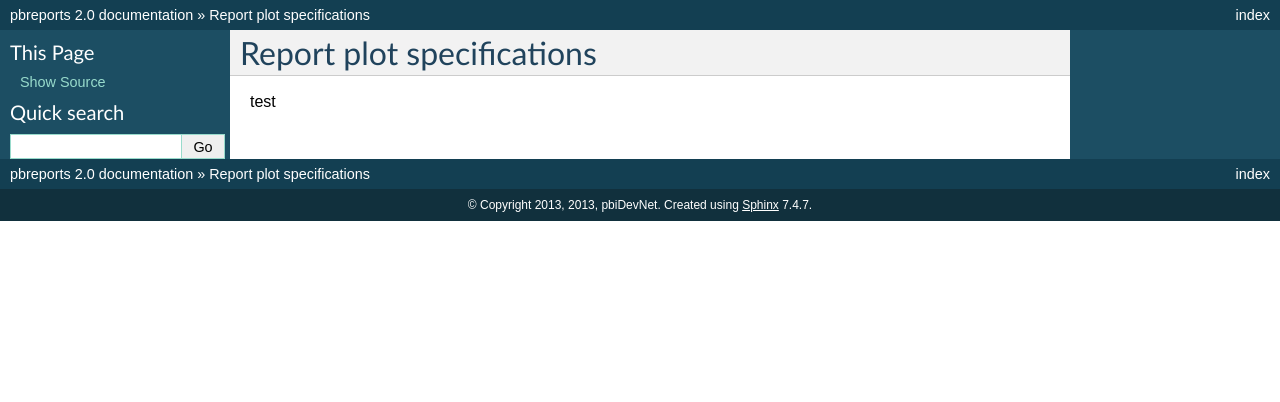
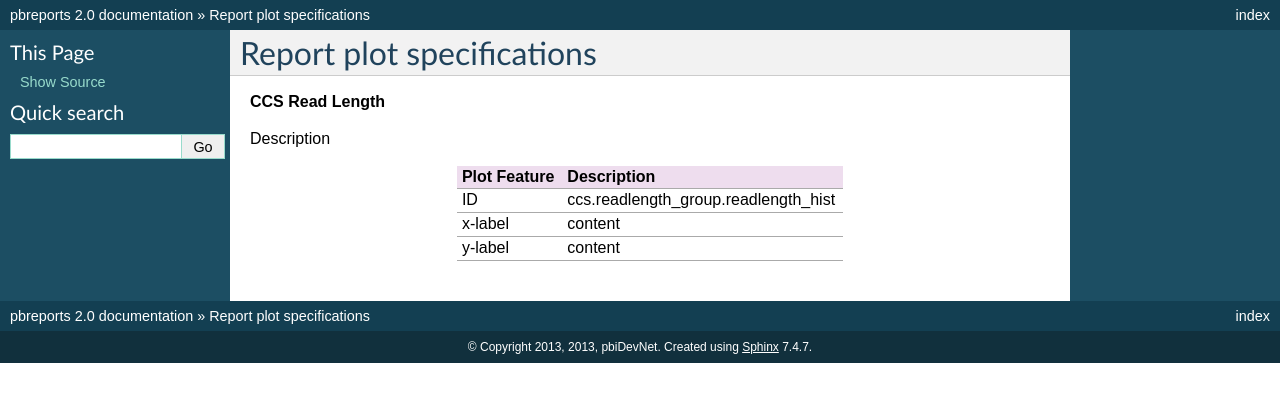
Before and after one commit to Global19-atlassian-net/pbreports, a Sphinx documentation site: the page built from doc/specs/plots.rst, in a window 1280 px wide. Shown: the top 402 px of the page. Built offline with Sphinx 7.4.7, drawn with Linux system fonts in a browser that asks for light colours.

Commit message:
Update plots.rst

```diff
--- a/doc/specs/plots.rst
+++ b/doc/specs/plots.rst
@@ -2,4 +2,15 @@
 Report plot specifications
 ==========================
 
-test
+
+**CCS Read Length**
+
+Description
+
+====================================  =====================================================================================================================================
+Plot Feature                          Description
+====================================  =====================================================================================================================================
+ID                                    ccs.readlength_group.readlength_hist
+x-label                               content
+y-label                               content
+====================================  =====================================================================================================================================
```
